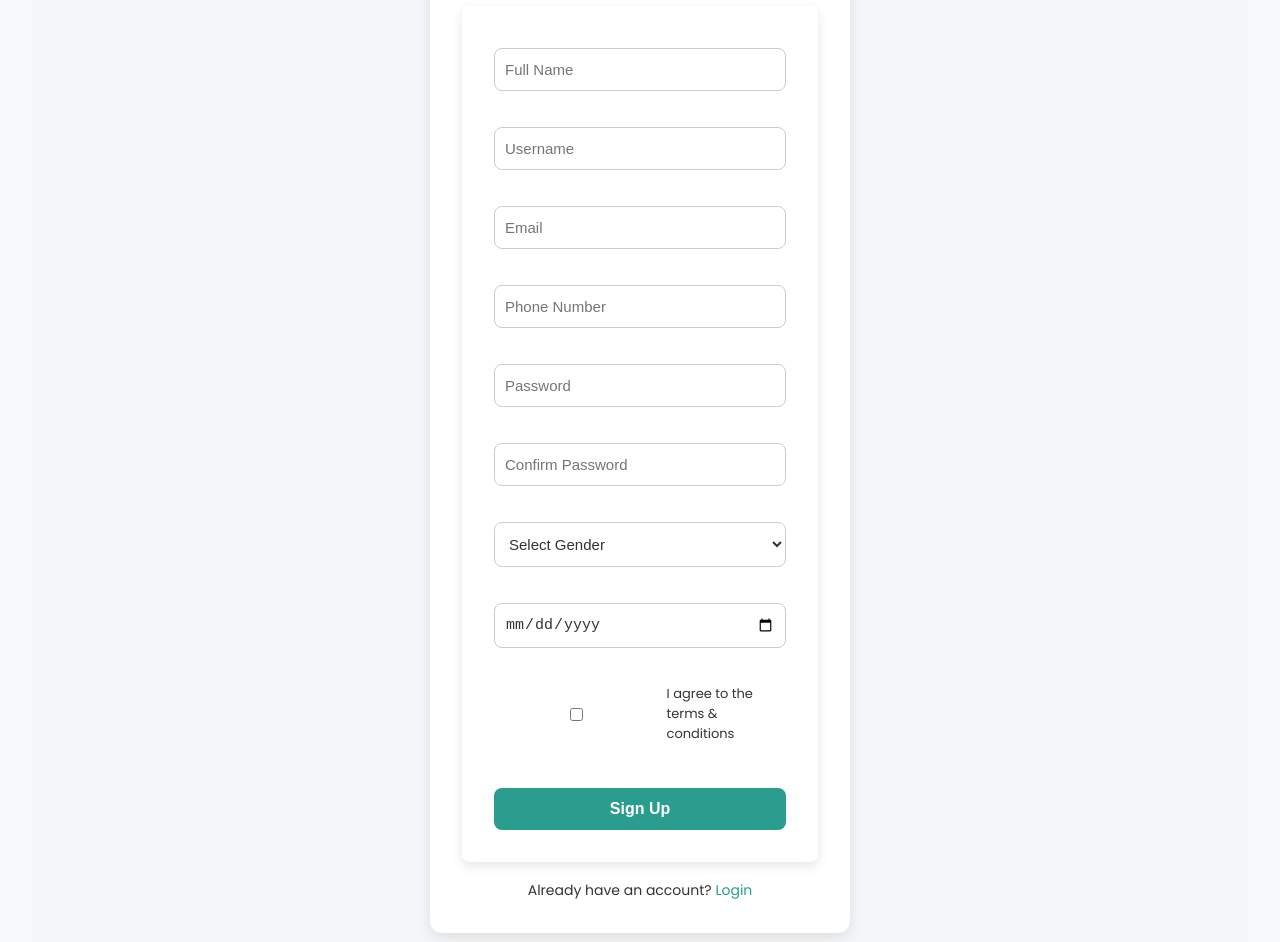
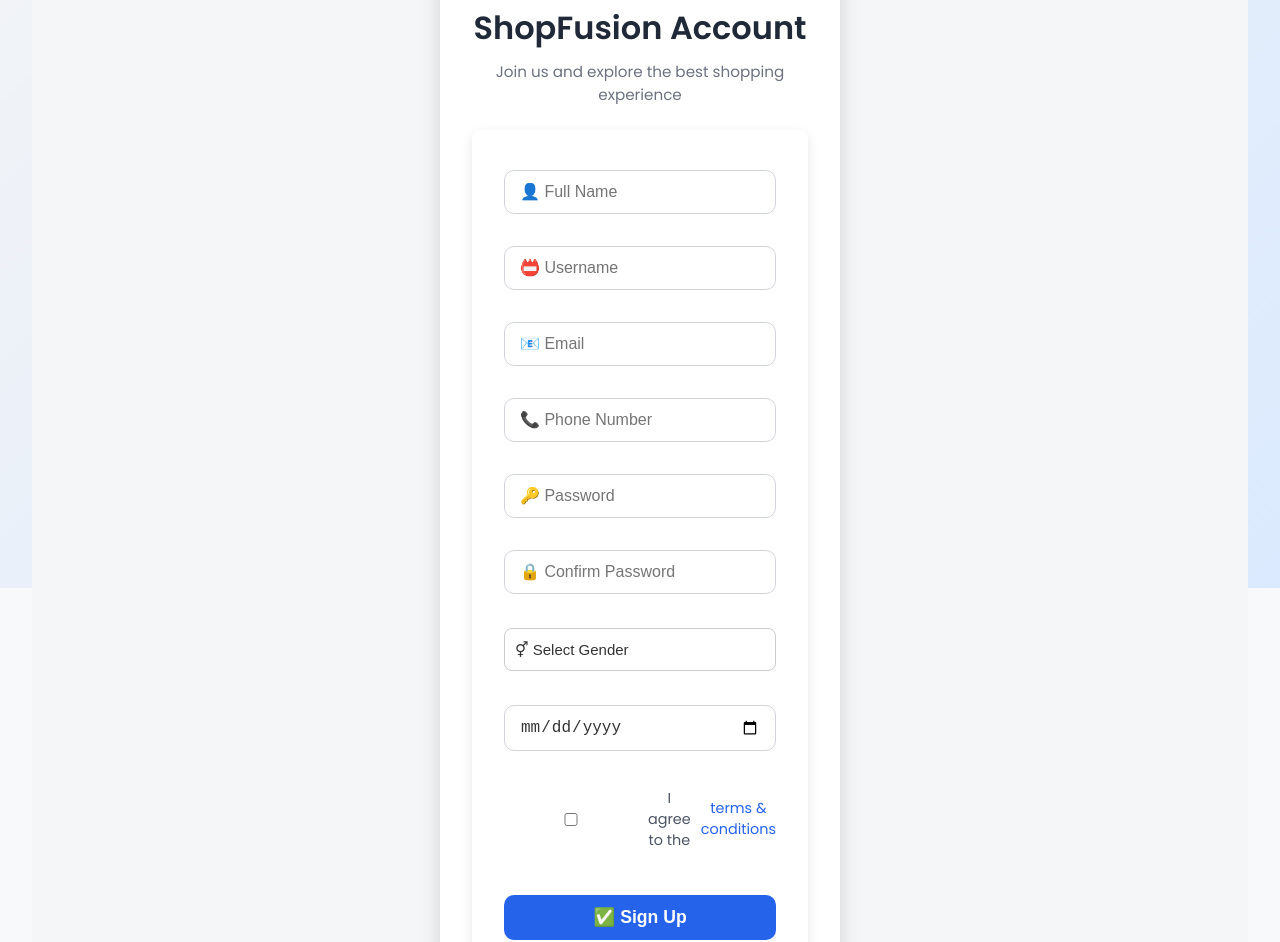
Before and after one commit to Chintal77/EcomWebsiteMern, a React (Create React App) app in the folder frontend/: page /signup in a window 1280 px wide. Shown: the part 212-1154 px from the top of the page. Built offline with nearby package versions, Linux system fonts and the light colour scheme.

Commit message:
UI enhancement

```diff
--- a/frontend/src/AuthScreen.css
+++ b/frontend/src/AuthScreen.css
@@ -389,3 +389,138 @@
   color: #555;
   font-weight: normal;
 }
+
+/* AuthScreen.css */
+
+body {
+  margin: 0;
+  padding: 0;
+  font-family: 'Segoe UI', Roboto, sans-serif;
+  background: linear-gradient(135deg, #f3f4f6, #dbeafe);
+  min-height: 100vh;
+}
+
+.auth-container {
+  display: flex;
+  flex-direction: column;
+  align-items: center;
+  justify-content: center;
+  padding: 2rem;
+  min-height: 100vh;
+}
+
+.form-main {
+  background: white;
+  padding: 2.5rem 2rem;
+  border-radius: 20px;
+  box-shadow: 0 6px 20px rgba(0, 0, 0, 0.15);
+  max-width: 400px;
+  width: 100%;
+  text-align: center;
+}
+
+.form-title {
+  margin-bottom: 0.5rem;
+  font-size: 2rem;
+  color: #1f2937;
+}
+
+.form-subtitle {
+  color: #6b7280;
+  margin-bottom: 1.5rem;
+  font-size: 0.95rem;
+}
+
+.auth-form input {
+  width: 100%;
+  padding: 12px 15px;
+  margin: 0.5rem 0;
+  border-radius: 10px;
+  border: 1px solid #d1d5db;
+  font-size: 1rem;
+  transition: border 0.3s;
+}
+
+.auth-form input:focus {
+  outline: none;
+  border-color: #2563eb;
+  box-shadow: 0 0 0 3px rgba(37, 99, 235, 0.2);
+}
+
+.btn-submit {
+  width: 100%;
+  padding: 12px;
+  margin-top: 1rem;
+  background-color: #2563eb;
+  color: white;
+  border: none;
+  border-radius: 10px;
+  font-size: 1.1rem;
+  cursor: pointer;
+  transition: background 0.3s;
+}
+
+.btn-submit:hover {
+  background-color: #1d4ed8;
+}
+
+.redirect-text {
+  margin-top: 1.2rem;
+  font-size: 0.95rem;
+  color: #4b5563;
+}
+
+.form-link {
+  color: #2563eb;
+  font-weight: 500;
+  text-decoration: none;
+}
+
+.form-link:hover {
+  text-decoration: underline;
+}
+
+.footer {
+  margin-top: 2rem;
+  font-size: 0.85rem;
+  color: #9ca3af;
+}
+
+.select-input,
+.date-input {
+  width: 100%;
+  padding: 12px 15px;
+  margin: 0.5rem 0;
+  border-radius: 10px;
+  border: 1px solid #d1d5db;
+  font-size: 1rem;
+  background-color: white;
+  appearance: none;
+  transition: border 0.3s;
+}
+
+.select-input:focus,
+.date-input:focus {
+  outline: none;
+  border-color: #2563eb;
+  box-shadow: 0 0 0 3px rgba(37, 99, 235, 0.2);
+}
+
+.terms-label {
+  font-size: 0.9rem;
+  margin-top: 0.8rem;
+  display: flex;
+  align-items: center;
+  gap: 8px;
+  color: #4b5563;
+}
+
+.terms-link {
+  color: #2563eb;
+  font-weight: 500;
+  cursor: pointer;
+}
+
+.terms-link:hover {
+  text-decoration: underline;
+}
--- a/frontend/src/screens/CartScreen.js
+++ b/frontend/src/screens/CartScreen.js
@@ -1,5 +1,5 @@
 import { useEffect, useReducer, useState } from 'react';
-import { Link } from 'react-router-dom';
+import { Link, useNavigate } from 'react-router-dom';
 import axios from 'axios';
 import '../CartScreen.css';
 
@@ -24,6 +24,8 @@
   });
 
   const [productsInCart, setProductsInCart] = useState([]);
+  const navigate = useNavigate();
+  const userInfo = localStorage.getItem('userInfo');
 
   useEffect(() => {
     document.title = 'Shopfusion | Cart';
@@ -98,6 +100,14 @@
     }));
   };
 
+  const handleCheckout = () => {
+    if (userInfo) {
+      navigate('/checkout');
+    } else {
+      navigate('/login?redirect=/checkout');
+    }
+  };
+
   return (
     <div className="cart-container">
       <h2 className="cart-heading">🛒 Your Shopping Cart</h2>
@@ -149,6 +159,7 @@
                     </p>
 
                     <div className="quantity-controls">
+                      <div className="qty-group">
                         <span className="label">Qty:</span>
                         <button
                           className="qty-btn"
@@ -171,7 +182,7 @@
                         >
                           ➕
                         </button>
-
+                      </div>
                       <button
                         className="delete-btn"
                         onClick={() => handleDeleteItem(product.slug)}
@@ -194,7 +205,9 @@
           <div className="cart-summary">
             <h3>Total Amount</h3>
             <h2>₹{totalAmount.toLocaleString('en-IN')}</h2>
-            <button className="checkout-btn">✅ Proceed to Checkout</button>
+            <button className="checkout-btn" onClick={handleCheckout}>
+              ✅ Proceed to Checkout
+            </button>
             <button className="empty-btn" onClick={handleEmptyCart}>
               🗑️ Empty Cart
             </button>
--- a/frontend/src/screens/LoginScreen.js
+++ b/frontend/src/screens/LoginScreen.js
@@ -5,22 +5,22 @@
   return (
     <div className="auth-container">
       <main className="form-main">
-        <h2 className="form-title">Login</h2>
+        <h2 className="form-title">🔐 Welcome Back</h2>
+        <p className="form-subtitle">Login to your ShopFusion account</p>
         <form className="auth-form">
-          <input type="email" placeholder="Email" required />
-          <input type="password" placeholder="Password" required />
+          <input type="email" placeholder="📧 Email" required />
+          <input type="password" placeholder="🔑 Password" required />
           <button type="submit" className="btn-submit">
-            Login
+            🚀 Login
           </button>
         </form>
         <p className="redirect-text">
-          Don't have an account? <Link to="/signup">Sign Up</Link>
+          👤 Don't have an account?{' '}
+          <Link to="/signup" className="form-link">
+            Sign Up
+          </Link>
         </p>
       </main>
-
-      <footer className="footer">
-        &copy; {new Date().getFullYear()} ShopFusion. All rights reserved.
-      </footer>
     </div>
   );
 }
--- a/frontend/src/screens/SignupScreen.js
+++ b/frontend/src/screens/SignupScreen.js
@@ -4,39 +4,45 @@
 function SignupScreen() {
   return (
     <div className="auth-container">
-      <main className="auth-card">
-        <h2 className="form-title">Create Your ShopFusion Account</h2>
+      <main className="form-main">
+        <h2 className="form-title">📝 Create Your ShopFusion Account</h2>
+        <p className="form-subtitle">
+          Join us and explore the best shopping experience
+        </p>
         <form className="auth-form">
-          <input type="text" placeholder="Full Name" required />
-          <input type="text" placeholder="Username" required />
-          <input type="email" placeholder="Email" required />
-          <input type="tel" placeholder="Phone Number" required />
-          <input type="password" placeholder="Password" required />
-          <input type="password" placeholder="Confirm Password" required />
-          <select required>
-            <option value="">Select Gender</option>
-            <option value="male">Male</option>
-            <option value="female">Female</option>
-            <option value="other">Other</option>
+          <input type="text" placeholder="👤 Full Name" required />
+          <input type="text" placeholder="📛 Username" required />
+          <input type="email" placeholder="📧 Email" required />
+          <input type="tel" placeholder="📞 Phone Number" required />
+          <input type="password" placeholder="🔑 Password" required />
+          <input type="password" placeholder="🔒 Confirm Password" required />
+
+          <select required className="select-input">
+            <option value="">⚥ Select Gender</option>
+            <option value="male">♂️ Male</option>
+            <option value="female">♀️ Female</option>
+            <option value="other">⚧ Other</option>
           </select>
-          <input type="date" required />
+
+          <input type="date" required className="date-input" />
+
           <label className="terms-label">
-            <input type="checkbox" required /> I agree to the terms & conditions
+            <input type="checkbox" required /> I agree to the{' '}
+            <span className="terms-link">terms & conditions</span>
           </label>
 
           <button type="submit" className="btn-submit">
-            Sign Up
+            ✅ Sign Up
           </button>
         </form>
 
         <p className="redirect-text">
-          Already have an account? <Link to="/login">Login</Link>
+          👋 Already have an account?{' '}
+          <Link to="/login" className="form-link">
+            Login
+          </Link>
         </p>
       </main>
-
-      <footer className="footer">
-        &copy; {new Date().getFullYear()} ShopFusion. All rights reserved.
-      </footer>
     </div>
   );
 }
```
Lines whose indentation alone changed are shown as unchanged.
